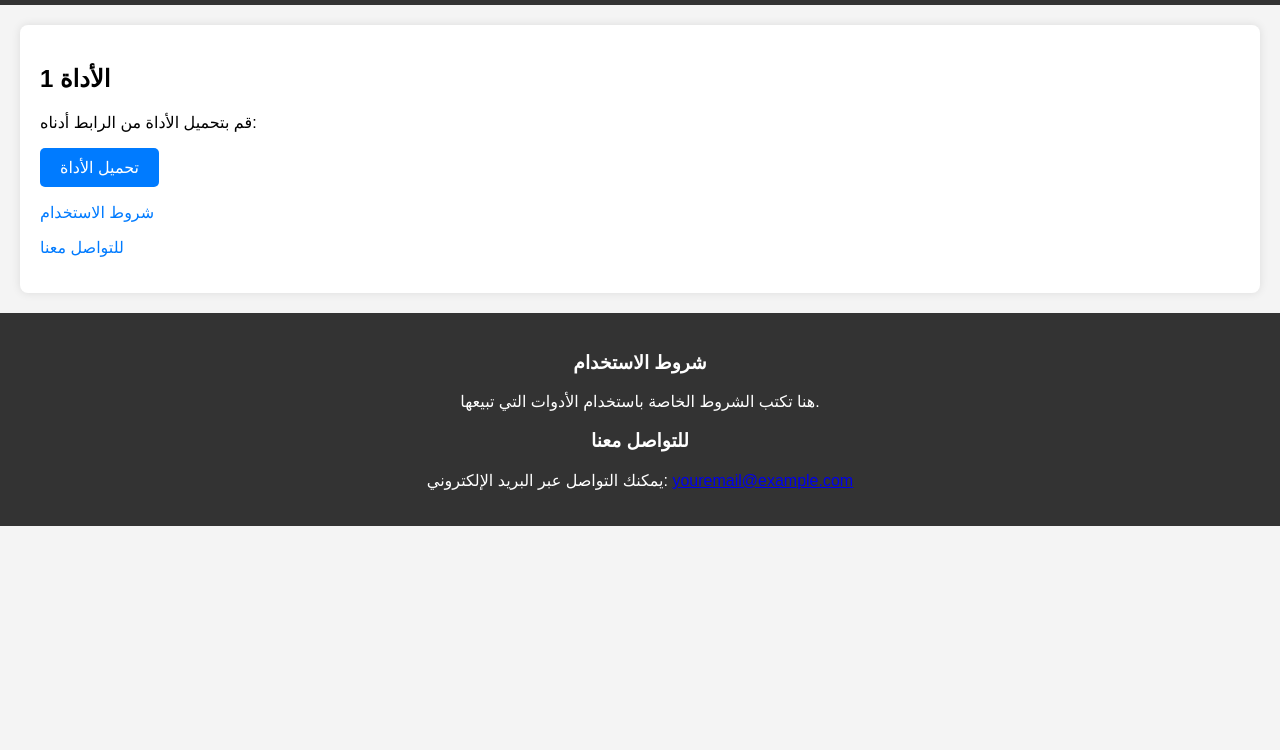
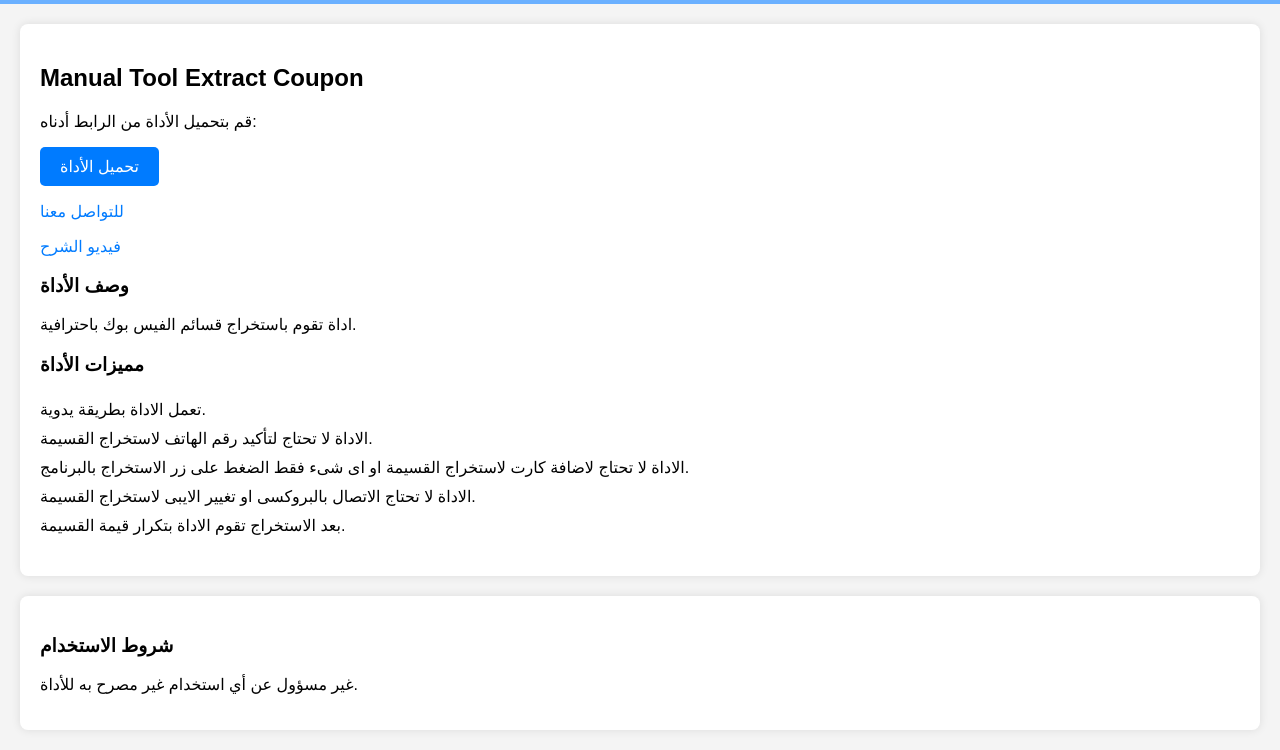
Before and after one commit to jerusalemEG/MyCouponTools, a plain HTML site: page index.html in a window 1280 px wide. Shown: the part 73-823 px from the top of the page. Before the commit the page ends 800 px from the top, so only its background shows below. Drawn offline with Linux system fonts and the light colour scheme.

Commit message:
Update index.html

```diff
--- a/index.html
+++ b/index.html
@@ -3,7 +3,7 @@
 <head>
     <meta charset="UTF-8">
     <meta name="viewport" content="width=device-width, initial-scale=1.0">
-    <title>أدوات للبيع</title>
+    <title>Tools For Sell</title>
     <style>
         body {
             font-family: Arial, sans-serif;
@@ -13,7 +13,7 @@
         }
 
         header {
-            background-color: #333;
+            background-color: #6ab0ff; /* اللون الأزرق الفاتح */
             color: white;
             text-align: center;
             padding: 20px;
@@ -44,11 +44,13 @@
             background-color: #0056b3;
         }
 
-        footer {
+        section#terms,
+        section#contact {
             padding: 20px;
-            background-color: #333;
-            color: white;
-            text-align: center;
+            background-color: white;
+            margin: 20px;
+            border-radius: 8px;
+            box-shadow: 0 0 10px rgba(0, 0, 0, 0.1);
         }
 
         a.link {
@@ -59,31 +61,52 @@
         a.link:hover {
             text-decoration: underline;
         }
+
+        .features {
+            margin-top: 20px;
+        }
+
+        .features ul {
+            list-style: none;
+            padding: 0;
+        }
+
+        .features li {
+            padding: 5px 0;
+        }
     </style>
 </head>
 <body>
     <header>
-        <h1>أدوات للبيع</h1>
+        <h1>Tools For Sell</h1>
     </header>
 
     <section class="product">
-        <h2>الأداة 1</h2>
+        <h2>Manual Tool Extract Coupon</h2>
         <p>قم بتحميل الأداة من الرابط أدناه:</p>
         <a href="https://www.mediafire.com/file/x5cs07cjju4nqvg/Sell_Version.rar/file" class="btn">تحميل الأداة</a>
-        <p><a href="#terms" class="link">شروط الاستخدام</a></p>
-        <p><a href="#contact" class="link">للتواصل معنا</a></p>
+        <p><a href="https://www.facebook.com/engwebdev" class="link">للتواصل معنا</a></p>
+        <p><a href="https://www.facebook.com/engwebdev" class="link">فيديو الشرح</a></p>
+        <div class="description">
+            <h3>وصف الأداة</h3>
+            <p>اداة تقوم باستخراج قسائم الفيس بوك باحترافية.</p>
+        </div>
+
+        <div class="features">
+            <h3>مميزات الأداة</h3>
+            <ul>
+                <li>تعمل الاداة بطريقة يدوية.</li>
+                <li>الاداة لا تحتاج لتأكيد رقم الهاتف لاستخراج القسيمة.</li>
+                <li>الاداة لا تحتاج لاضافة كارت لاستخراج القسيمة او اى شىء فقط الضغط على زر الاستخراج بالبرنامج.</li>
+                <li>الاداة لا تحتاج الاتصال بالبروكسى او تغيير الايبى لاستخراج القسيمة.</li>
+                <li>بعد الاستخراج تقوم الاداة بتكرار قيمة القسيمة.</li>
+            </ul>
+        </div>
     </section>
 
-    <footer>
-        <section id="terms">
-            <h3>شروط الاستخدام</h3>
-            <p>هنا تكتب الشروط الخاصة باستخدام الأدوات التي تبيعها.</p>
-        </section>
-
-        <section id="contact">
-            <h3>للتواصل معنا</h3>
-            <p>يمكنك التواصل عبر البريد الإلكتروني: <a href="mailto:youremail@example.com">youremail@example.com</a></p>
-        </section>
-    </footer>
+    <section id="terms">
+        <h3>شروط الاستخدام</h3>
+        <p>غير مسؤول عن أي استخدام غير مصرح به للأداة.</p>
+    </section>
 </body>
 </html>
```
